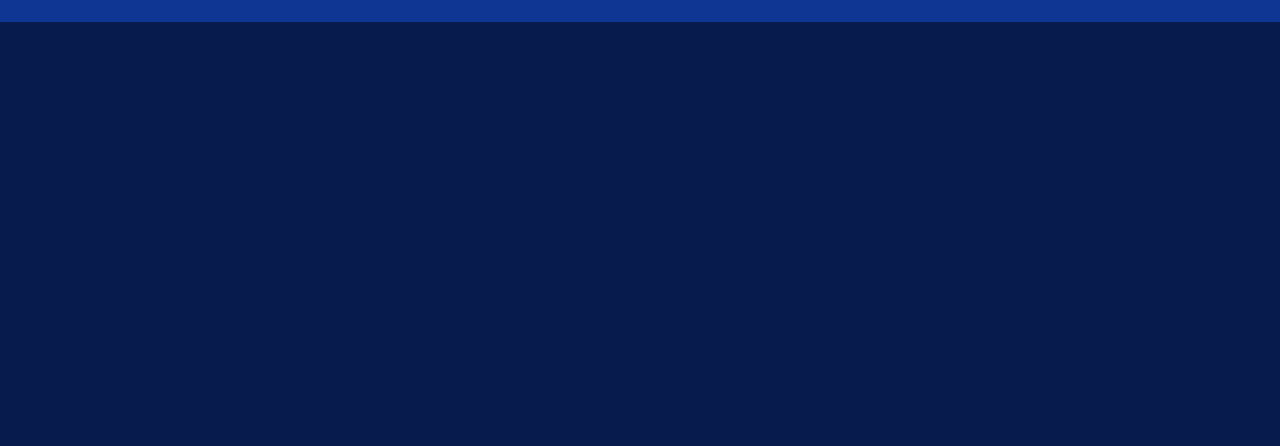
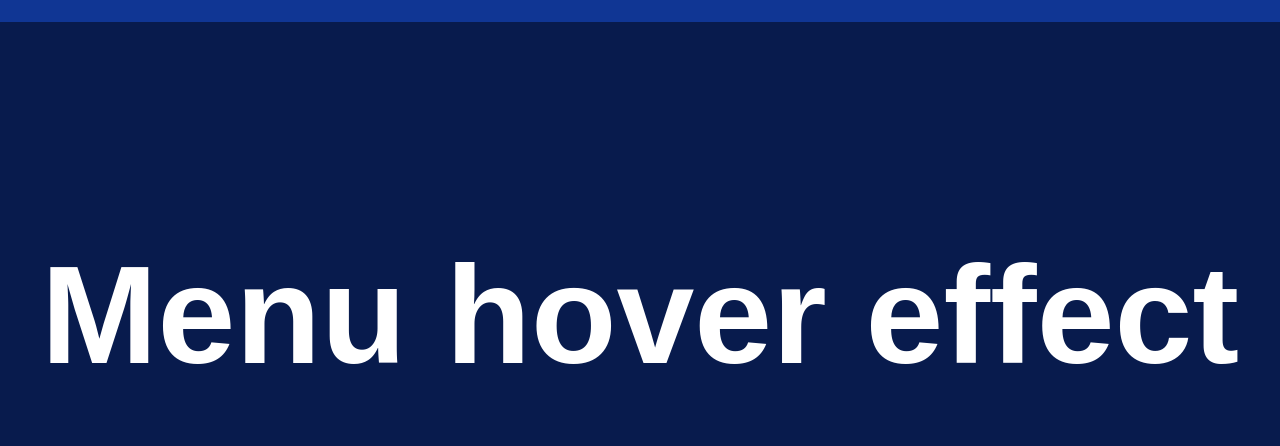
Before and after one commit to Dhruvesh-Gangapuram/menu-design, a plain HTML site: page index.html in a window 1280 px wide. Shown: the part 58-504 px from the top of the page. Drawn offline with Linux system fonts and the light colour scheme.

Commit message:
change menu.html to index.html n added h1 in upper body

```diff
--- a/menu.html
+++ b/index.html
@@ -11,6 +11,7 @@
         <div class="nav_bar">
             <img src="menu.png" class="img" onclick="toggle()" alt="menu">
         </div>
+        <h1>Menu hover effect</h1>
     </div>
     <div class="container">
         <li>Home</li>
--- a/menu.css
+++ b/menu.css
@@ -43,10 +43,21 @@ li{
     height: 50%;
 }
 .upper_body.active{
-    /* top: 10%; */
     transition-duration: 0.5s;
     transform: translate(30%,20%);
-    /* transform: translateY(10%); */
     height: 70%;
     box-shadow: 0 5px 20px 1px rgb(12, 12, 12);
 }
+h1{
+    font-size: 140px;
+    font-family: sans-serif;
+    color: #fff;
+    text-align: center;
+    margin: 0;
+    transform: translateY(180%);
+    transition-duration: 0.5s;
+}
+.upper_body.active h1{
+    font-size: 98px;
+    transition-duration: 0.5s;
+}
```
